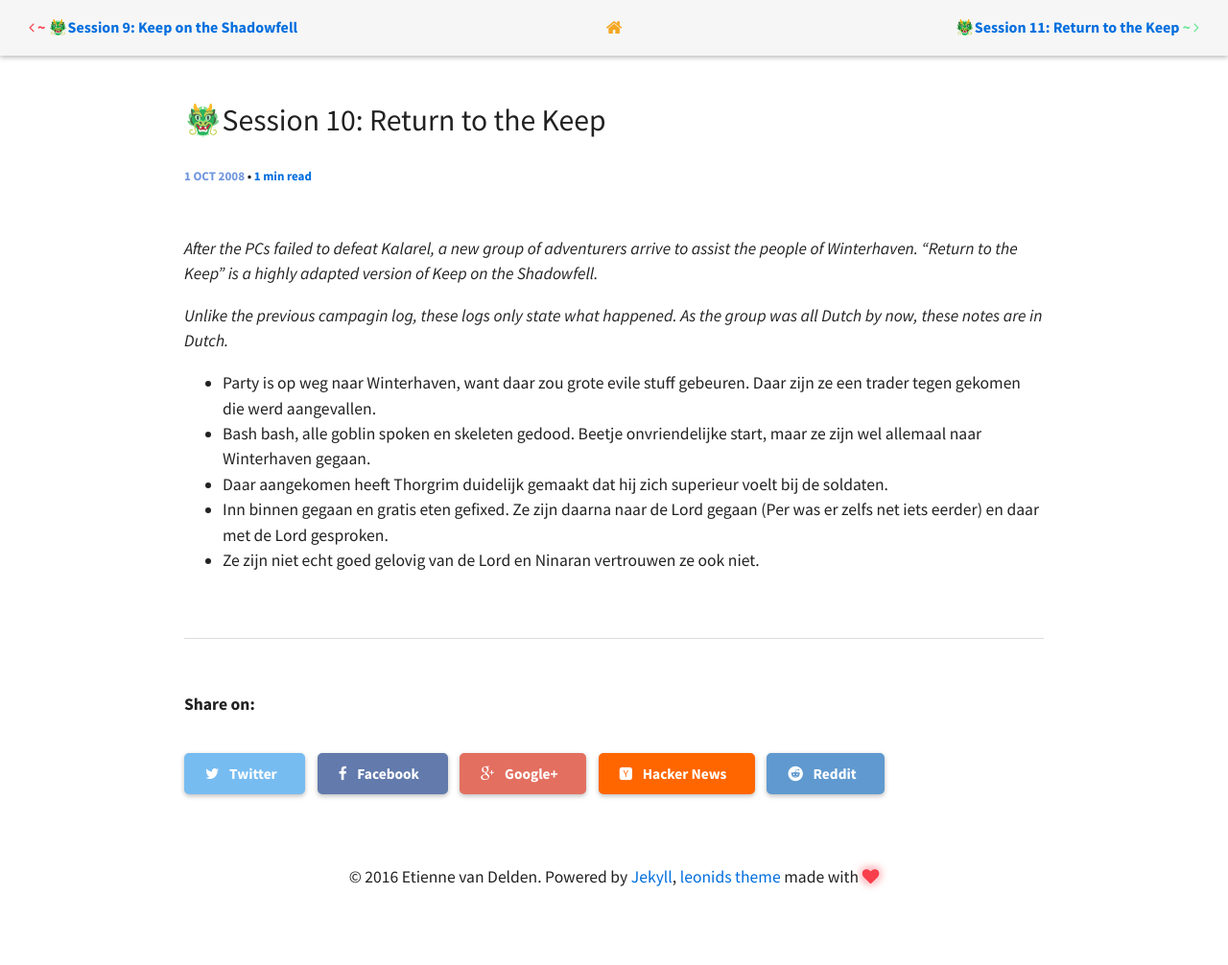
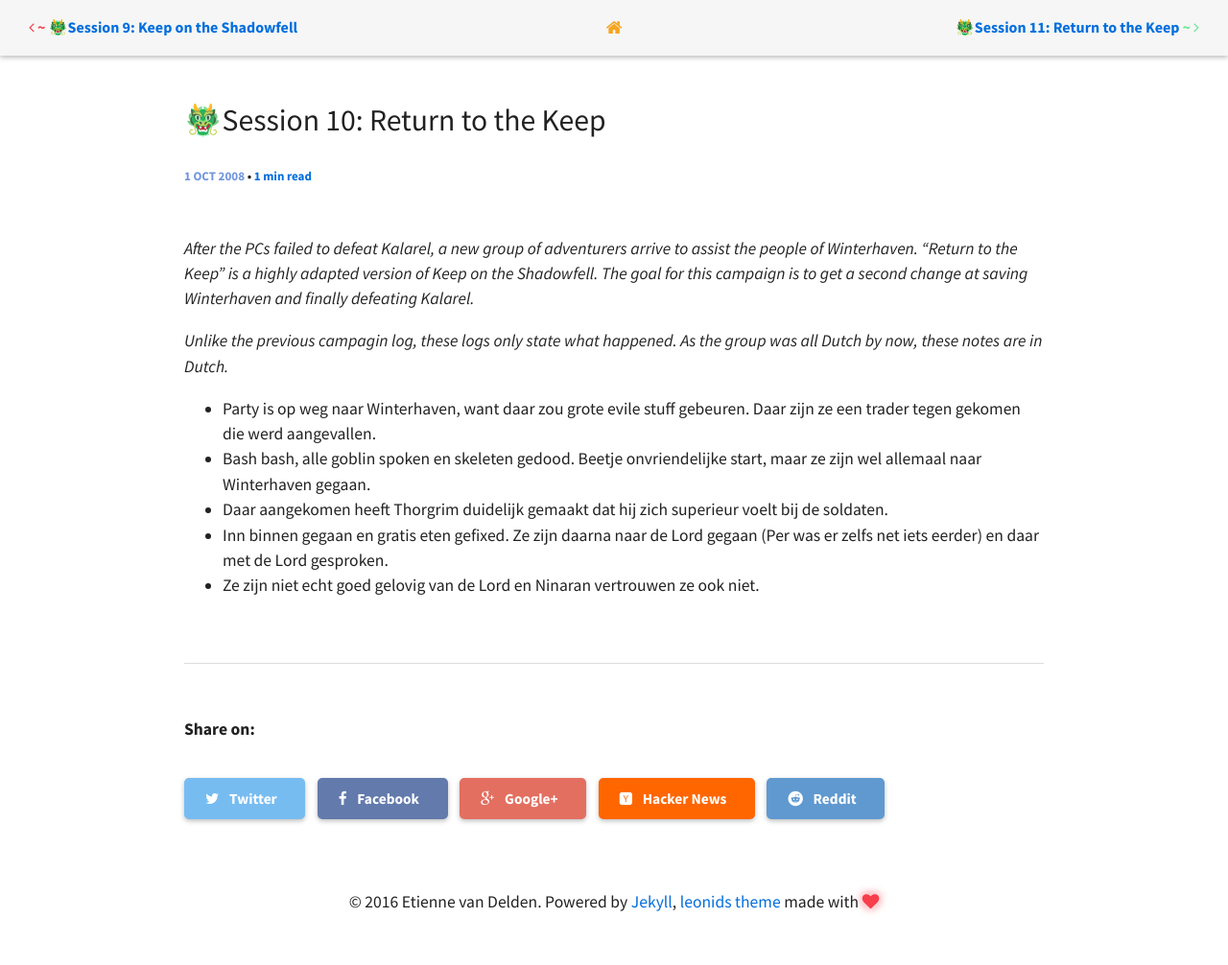
Before and after one commit to eirvandelden/eirvandelden.github.io, a Jekyll site: the page built from _posts/dnd/2008-10-01-session-10-return-to-the-keep.markdown, in a window 1280 px wide. Shown: the whole page at 96% size. Built offline with Jekyll 4.4.1, drawn with Linux system fonts in a browser that asks for light colours; comment, search, counter and statistics services are not loaded; before the commit the page ends 980 px from its top, so only the background shows below that.

Commit message:
Add goal to Return to the Keep Campaign

```diff
--- a/_posts/dnd/2008-10-01-session-10-return-to-the-keep.markdown
+++ b/_posts/dnd/2008-10-01-session-10-return-to-the-keep.markdown
@@ -7,7 +7,7 @@ comments: true
 date: 2008-10-01
 ---
 
-*After the PCs failed to defeat Kalarel, a new group of adventurers arrive to assist the people of Winterhaven. "Return to the Keep" is a highly adapted version of Keep on the Shadowfell.*
+*After the PCs failed to defeat Kalarel, a new group of adventurers arrive to assist the people of Winterhaven. "Return to the Keep" is a highly adapted version of Keep on the Shadowfell. The goal for this campaign is to get a second change at saving Winterhaven and finally defeating Kalarel.*
 
 *Unlike the previous campagin log, these logs only state what happened. As the group was all Dutch by now, these notes are in Dutch.*
 
```
